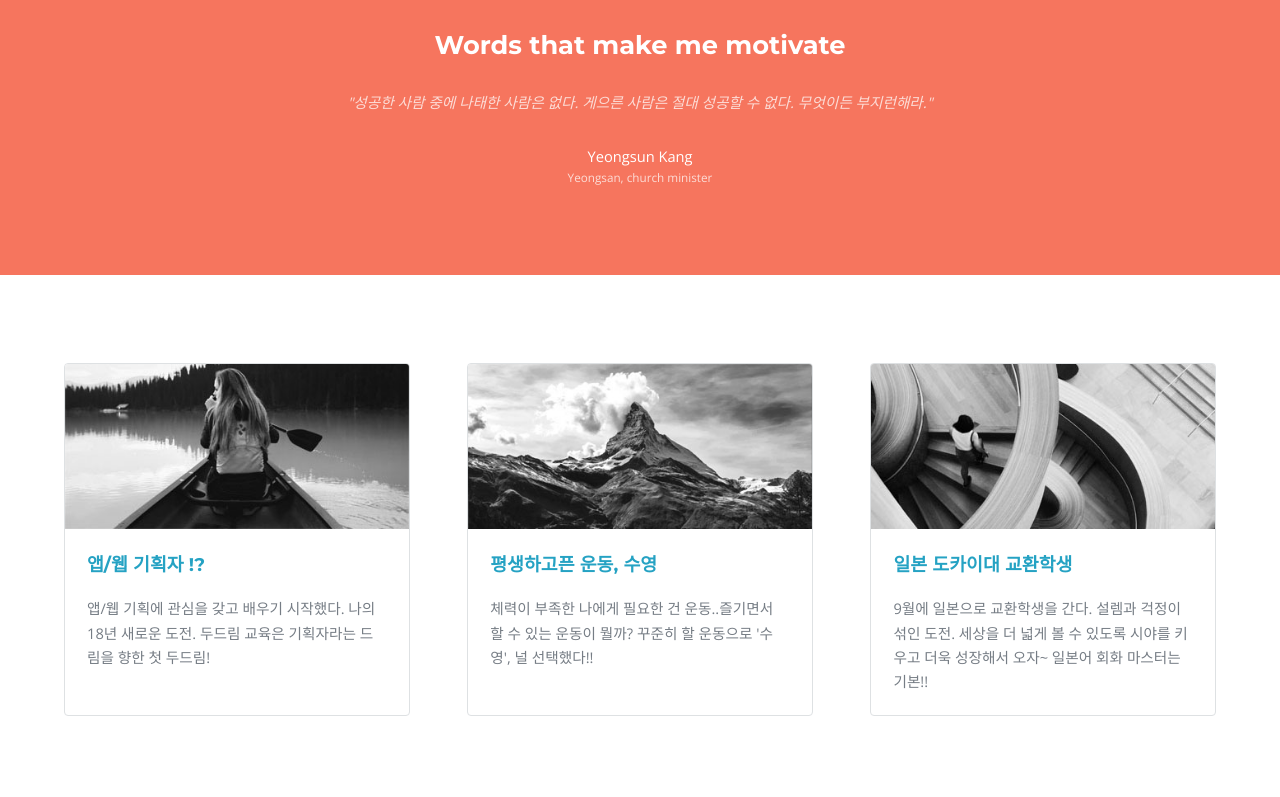
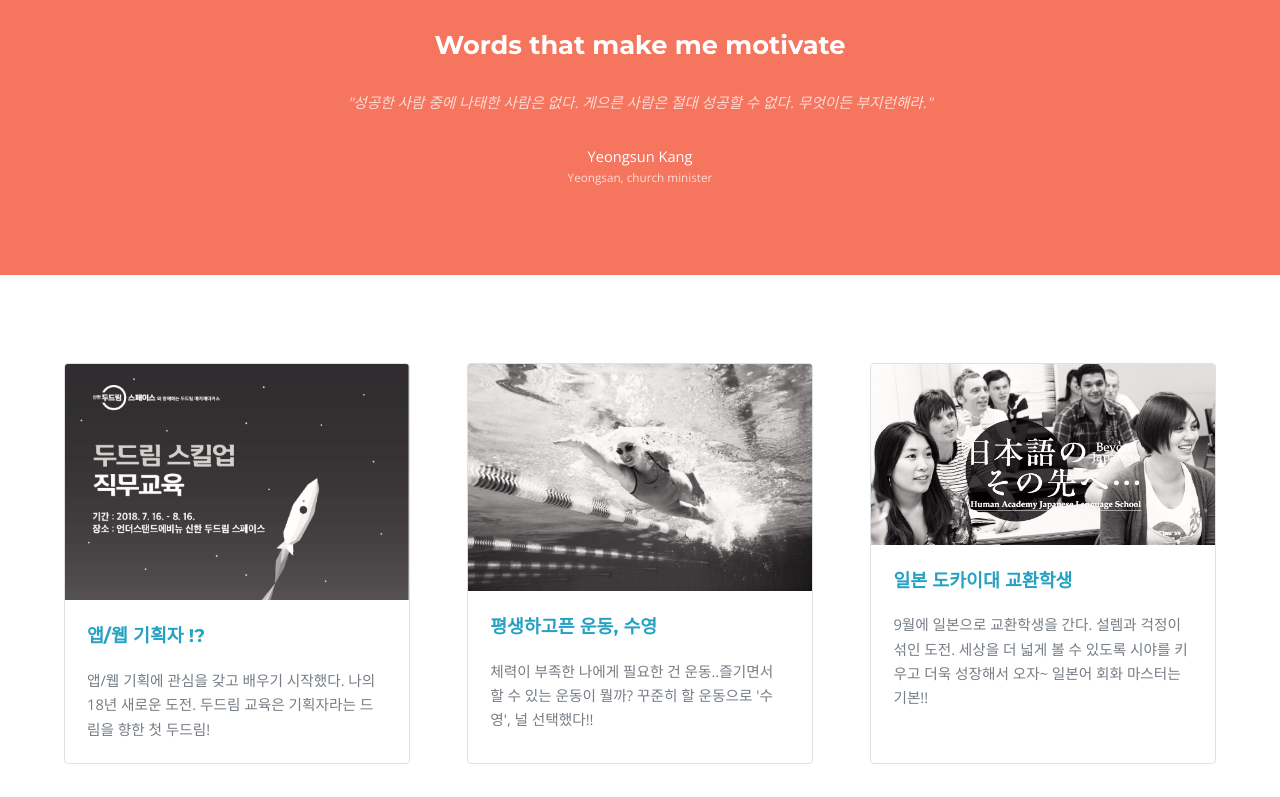
Before and after one commit to cocogoodjob/cocogoodjob.github.io, a plain HTML site: page index.html in a window 1280 px wide. Shown: the part 1326-2123 px from the top of the page. Drawn offline with nearby package versions, Linux system fonts and the light colour scheme.

Commit message:
changed img

```diff
--- a/index.html
+++ b/index.html
@@ -66,7 +66,7 @@
 						</div>
 					</div>
 					<div class="flex-item image fit round">
-						<img src="images/self044.jpg" alt="" />
+						<img src="images/self01.jpg" alt="" />
 					</div>
 					<div class="flex-item right">
 						<div>
@@ -102,7 +102,7 @@
 				<div class="inner flex flex-3">
 					<div class="flex-item box">
 						<div class="image fit">
-							<img src="images/pic02.jpg" alt="" />
+							<img src="images/dodream.jpg" alt="" />
 						</div>
 						<div class="content">
 							<h3>앱/웹 기획자 !?</h3>
@@ -111,7 +111,7 @@
 					</div>
 					<div class="flex-item box">
 						<div class="image fit">
-							<img src="images/pic03.jpg" alt="" />
+							<img src="images/swim.jpg" alt="" />
 						</div>
 						<div class="content">
 							<h3>평생하고픈 운동, 수영</h3>
@@ -120,7 +120,7 @@
 					</div>
 					<div class="flex-item box">
 						<div class="image fit">
-							<img src="images/pic04.jpg" alt="" />
+							<img src="images/japan.jpg" alt="" />
 						</div>
 						<div class="content">
 							<h3>일본 도카이대 교환학생</h3>
```
Also changed, not shown: images/dodream.jpg (added), images/japan.jpg (added), images/self01.jpg, images/self02.jpg (deleted), images/self03.jpg (deleted), images/self04.jpg (deleted), images/self044.jpg (deleted), images/swim.jpg (added).
